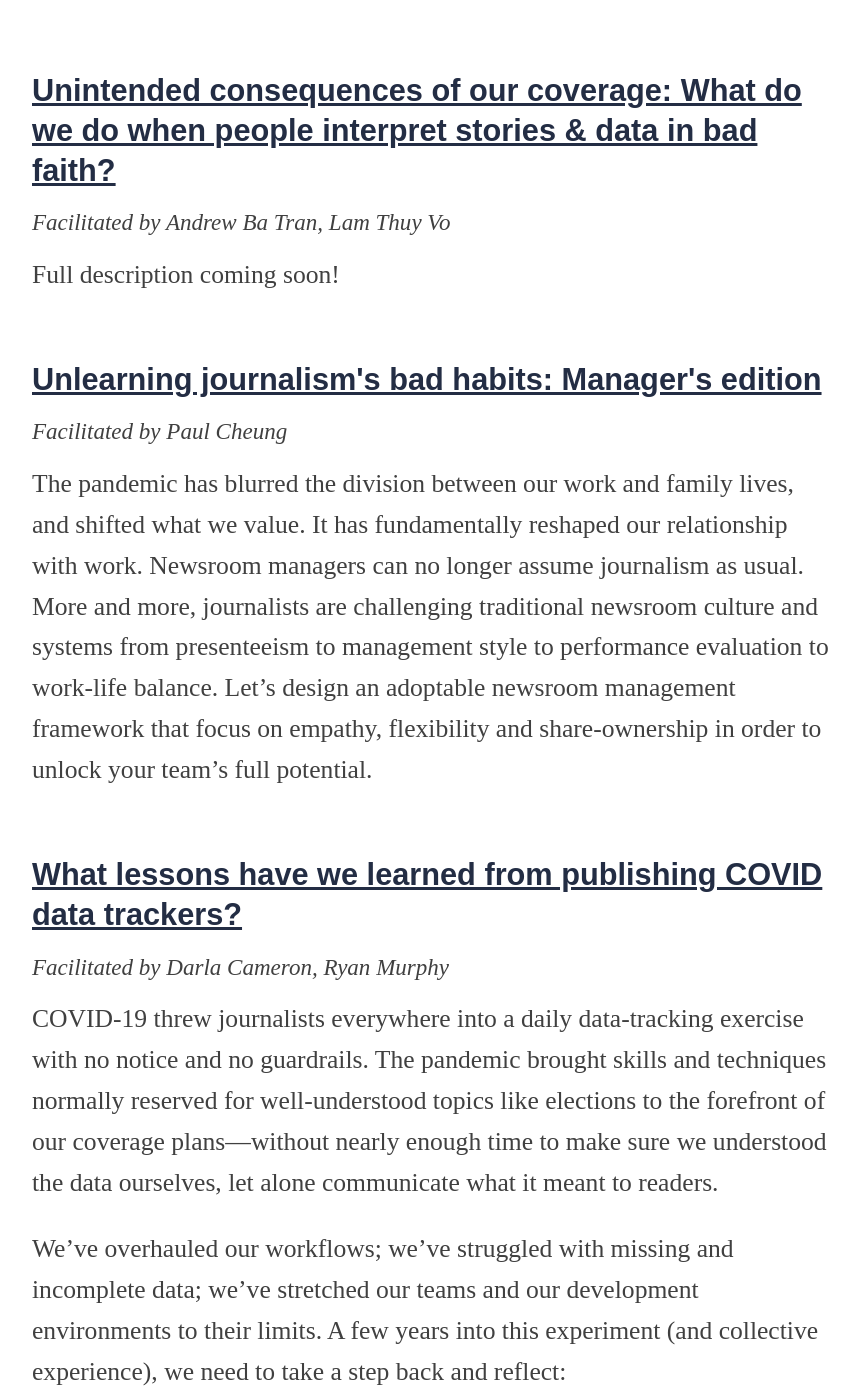
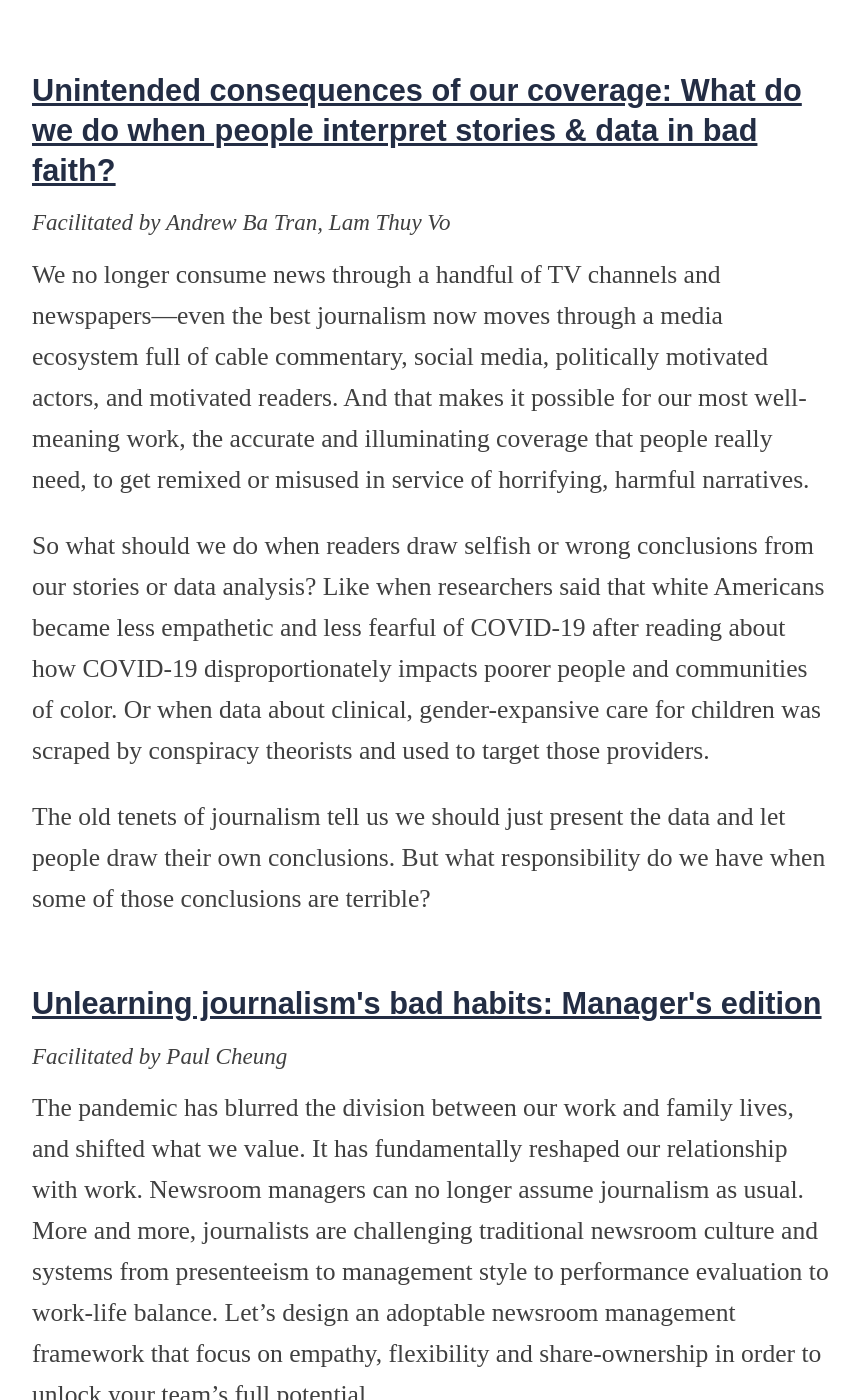
Before and after one commit to OpenNews/srccon-2022, a Jekyll site: the page built from program.md, in a window 1280 px wide and 1400 px high, scrolled down 21830 px. Shown: the whole window, without its empty margins (208-1067 px from the left). Built offline with Jekyll 4.4.1, drawn with Linux system fonts in a browser that asks for light colours; nearby versions of some CDN libraries; some web fonts are replaced.

Commit message:
update sessions list

```diff
--- a/_data/sessions.yml
+++ b/_data/sessions.yml
@@ -381,7 +381,7 @@
     "id": "unintended-consequences-coverage",
     "title": "Unintended consequences of our coverage: What do we do when people interpret stories & data in bad faith?",
     "facilitators": "Andrew Ba Tran, Lam Thuy Vo",
-    "description": "Full description coming soon!",
+    "description": "We no longer consume news through a handful of TV channels and newspapers—even the best journalism now moves through a media ecosystem full of cable commentary, social media, politically motivated actors, and motivated readers. And that makes it possible for our most well-meaning work, the accurate and illuminating coverage that people really need, to get remixed or misused in service of horrifying, harmful narratives.\n\nSo what should we do when readers draw selfish or wrong conclusions from our stories or data analysis? Like when researchers said that white Americans became less empathetic and less fearful of COVID-19 after reading about how COVID-19 disproportionately impacts poorer people and communities of color. Or when data about clinical, gender-expansive care for children was scraped by conspiracy theorists and used to target those providers.\n\nThe old tenets of journalism tell us we should just present the data and let people draw their own conclusions. But what responsibility do we have when some of those conclusions are terrible?",
     "day": "",
     "timeblock": "",
     "time": "",
```
